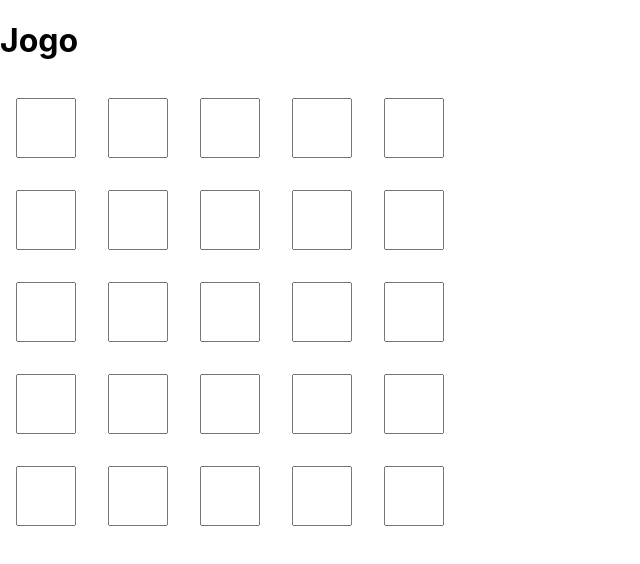
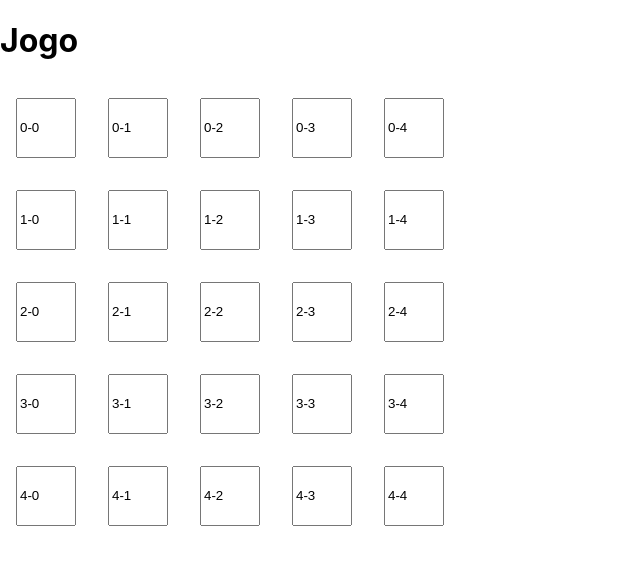
Before and after one commit to BrenoP/Termo-recriation, a Next.js app: page /game in a window 1280 px wide. Shown: the top 564 px of the page, without its empty margins (0-640 px from the left). Built offline with nearby package versions, Linux system fonts and the light colour scheme.

Commit message:
columns and rows of letters

```diff
--- a/src/components/InputLetter/InputLetter.tsx
+++ b/src/components/InputLetter/InputLetter.tsx
@@ -1,10 +1,12 @@
 import { Letter } from './InputLetter.styles';
 
 const InputLetter = ({
-  autoFocus
+  autoFocus,
+  column,
+  row
 }: any) => {
   return (
-    <Letter type="text" autoFocus={autoFocus} />
+    <Letter type="text" autoFocus={autoFocus} maxLength={1} value={column + "-" + row} readOnly />
   )
 }
 
--- a/src/pages/game.tsx
+++ b/src/pages/game.tsx
@@ -15,8 +15,10 @@ const Game: NextPage = () => {
         rows.map((row, index) => (
           <div key={index}>
             {
-              row.map((element: any) =>
-                <InputLetter key={element} />
+              row.map((element: any, rowIndex: any) =>
+                <>
+                  <InputLetter key={element} column={index} row={rowIndex} />
+                </>
               )
             }
           </div>
```
